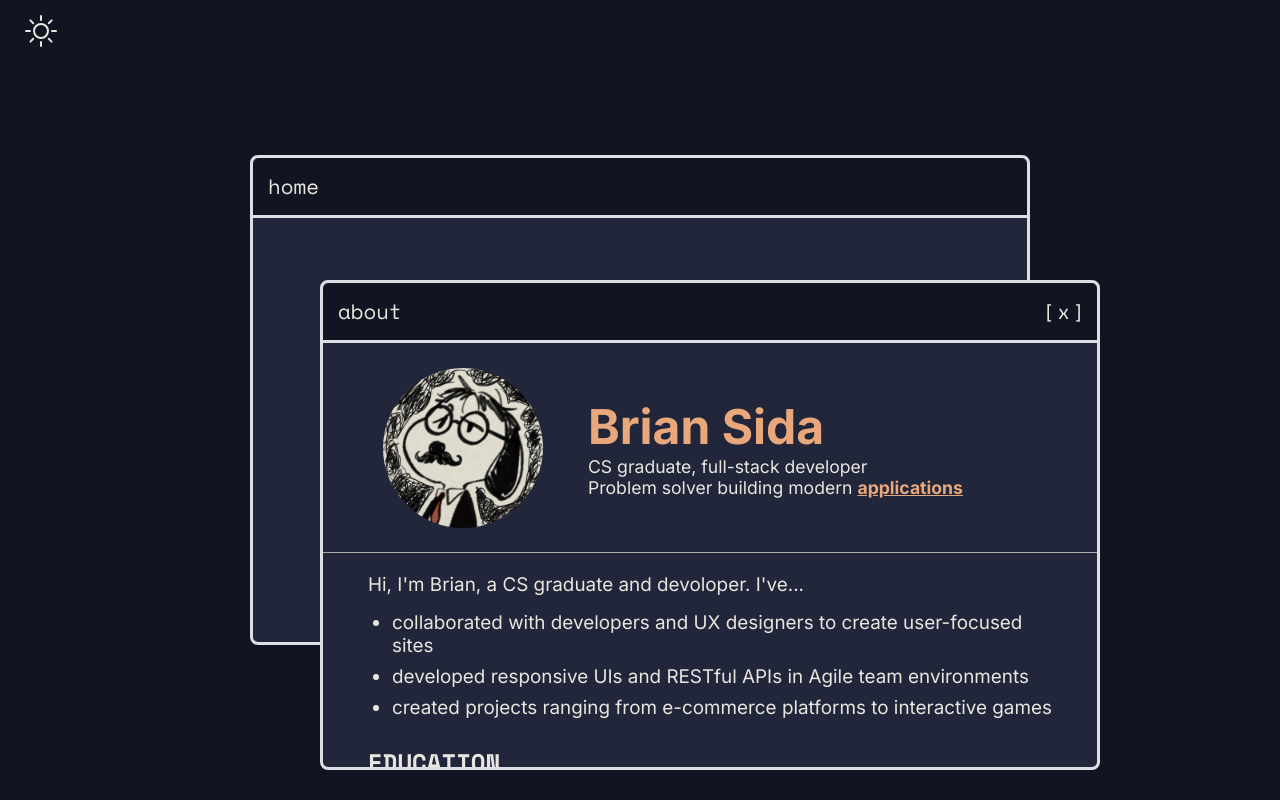
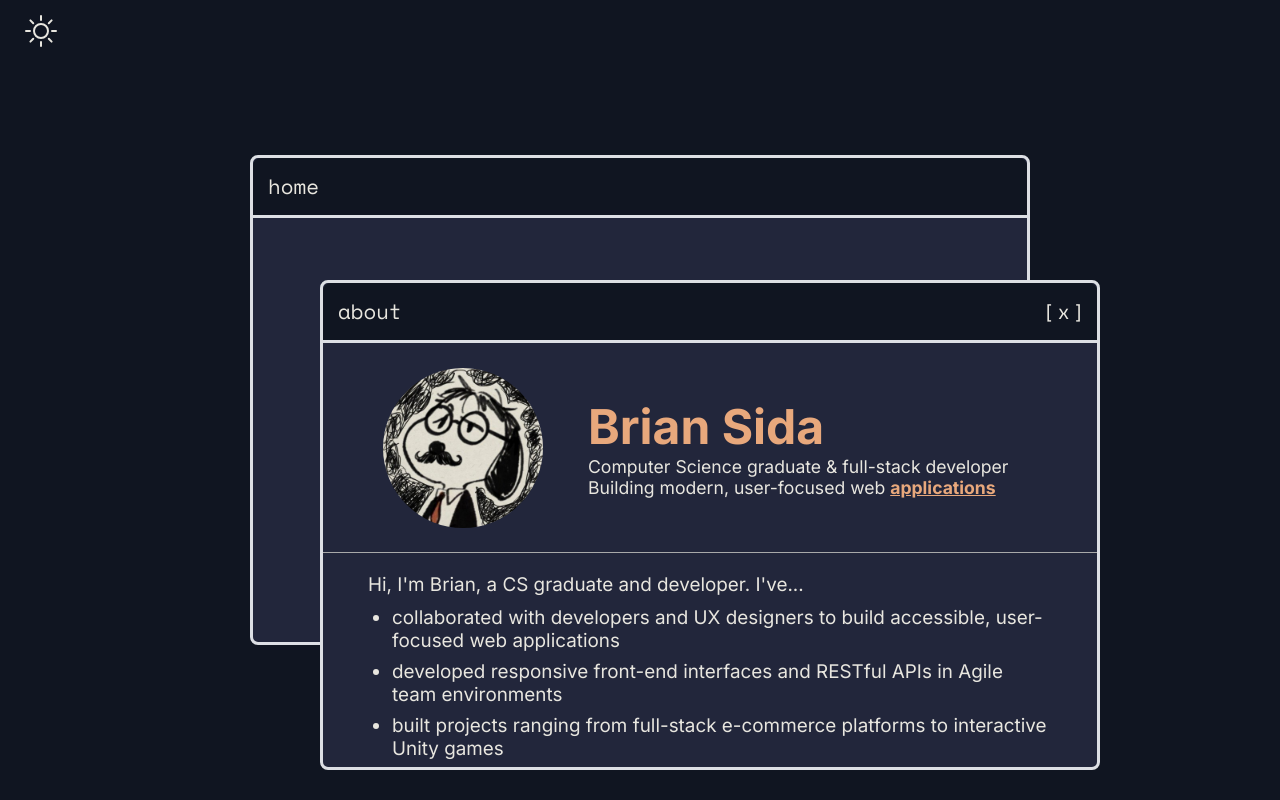
Before and after one commit to TapJc/briansida-portfolio, a React (Vite) app: page / in a window 1280 px wide. Both pictures are taken after a click on the button "About". Built offline with nearby package versions, Linux system fonts and the light colour scheme.

Commit message:
Enhance About component styling and updated content

```diff
--- a/src/components/panels/About/About.module.css
+++ b/src/components/panels/About/About.module.css
@@ -89,6 +89,19 @@ ul {
   overflow-y: scroll;
 }
 
+.paragraphSpacing {
+  margin-bottom: 10px;
+}
+
+.mutedText {
+  color: var(--color-text-muted);
+  font-size: 0.9rem;
+}
+
+.sectionSpacing {
+  margin-top: 8px;
+}
+
 .detailTitle {
   font-family: var(--font-heading);
   font-size: 1.5rem;
@@ -98,6 +111,7 @@ ul {
 .detailBorder {
   border-left: 3px solid var(--color-border);
   margin-top: 8px;
+  padding-left: 15px;
 }
 
 .details::-webkit-scrollbar {
--- a/src/components/panels/About/About.tsx
+++ b/src/components/panels/About/About.tsx
@@ -11,34 +11,32 @@ function About() {
             <span>Brian Sida</span>
           </div>
           <div className={styles.description}>
-            <span>CS graduate, full-stack developer</span>
-            <br/>
-            <span>Problem solver building modern <a className={styles.linkHighlight} href="https://github.com/TapJc" target="_blank" rel="noopener noreferrer">applications</a></span>
+            <p>Computer Science graduate & full-stack developer</p>
+            <p>Building modern, user-focused web <a className={styles.linkHighlight} href="https://github.com/TapJc" target="_blank" rel="noopener noreferrer">applications</a></p>
           </div>
         </div>
       </div>
       <div className={styles.details}>
         <div>
-          <p style={{marginBottom: "15px"}}>Hi, I'm Brian, a CS graduate and devoloper. I've...</p>
+          <p className={styles.paragraphSpacing}>Hi, I'm Brian, a CS graduate and developer. I've...</p>
           <ul>
-            <li>collaborated with developers and UX designers to create user-focused sites</li>
-            <li>developed responsive UIs and RESTful APIs in Agile team environments</li>
-            <li>created projects ranging from e-commerce platforms to interactive games</li>
+            <li>collaborated with developers and UX designers to build accessible, user-focused web applications</li>
+            <li>developed responsive front-end interfaces and RESTful APIs in Agile team environments</li>
+            <li>built projects ranging from full-stack e-commerce platforms to interactive Unity games</li>
           </ul>
         </div>
         <div>
           <span className={styles.detailTitle}>EDUCATION</span>
           <div className={styles.detailBorder}>
-            <span style={{paddingLeft:"15px"}}>Bachelor of Science in Computer Science</span>
-            <br/>
-            <span style={{paddingLeft:"15px", color:"var(--color-text-muted)", fontSize:"0.9rem"}}>(Graduated Cum Laude 2024)</span>
+            <p>Bachelor of Science in Computer Science with a Minor in Cybersecurity</p>
+            <span className={styles.mutedText}>(Graduated Magna Cum Laude 2024)</span>
           </div>
         </div>
         <div>
           <span className={styles.detailTitle}>INTERESTS</span>
-          <ul style={{marginTop:"13px"}}>
-            <li>role playing games</li>
-            <li>psychological movies/shows</li>
+          <ul className={styles.sectionSpacing}>
+            <li>role-playing and single-player games</li>
+            <li>thriller movies and shows</li>
             <li>reading comics and novels</li>
             <li>hiking or riding my bike</li>
           </ul>
@@ -46,7 +44,7 @@ function About() {
         <div>
           <span className={styles.detailTitle}>LANGUAGE PROFICIENCY</span>
           <div className={styles.detailBorder}>
-            <span style={{paddingLeft:"15px"}}>I have native fluency in <span className={styles.highlightText}>English</span> and can speak <span className={styles.highlightText}>Spanish</span></span>
+            <p>I have native fluency in <span className={styles.highlightText}>English</span> and can speak <span className={styles.highlightText}>Spanish</span></p>
           </div>
         </div>
       </div>
```
